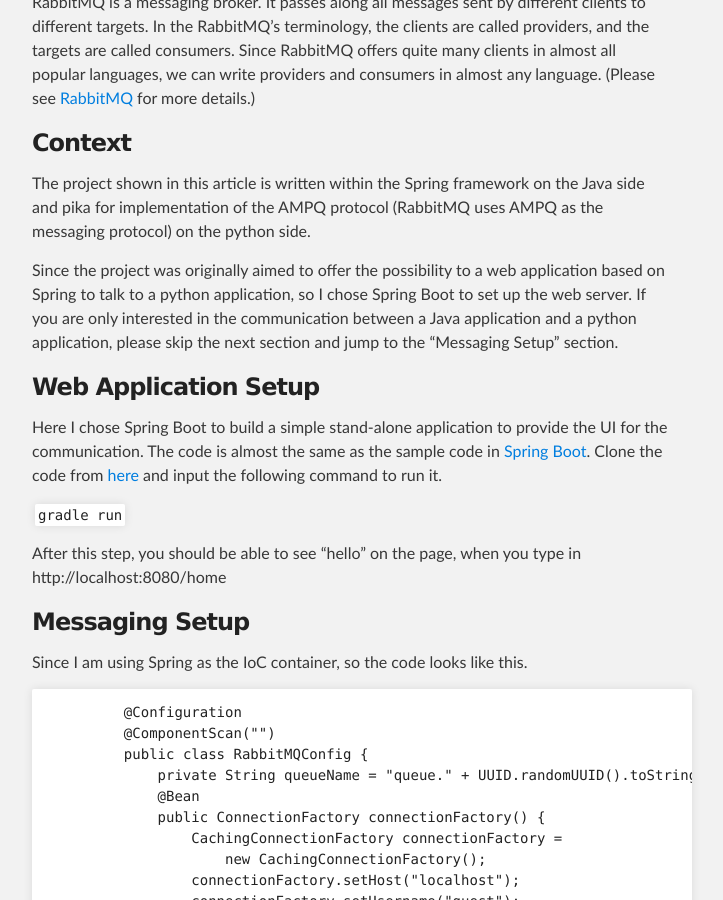
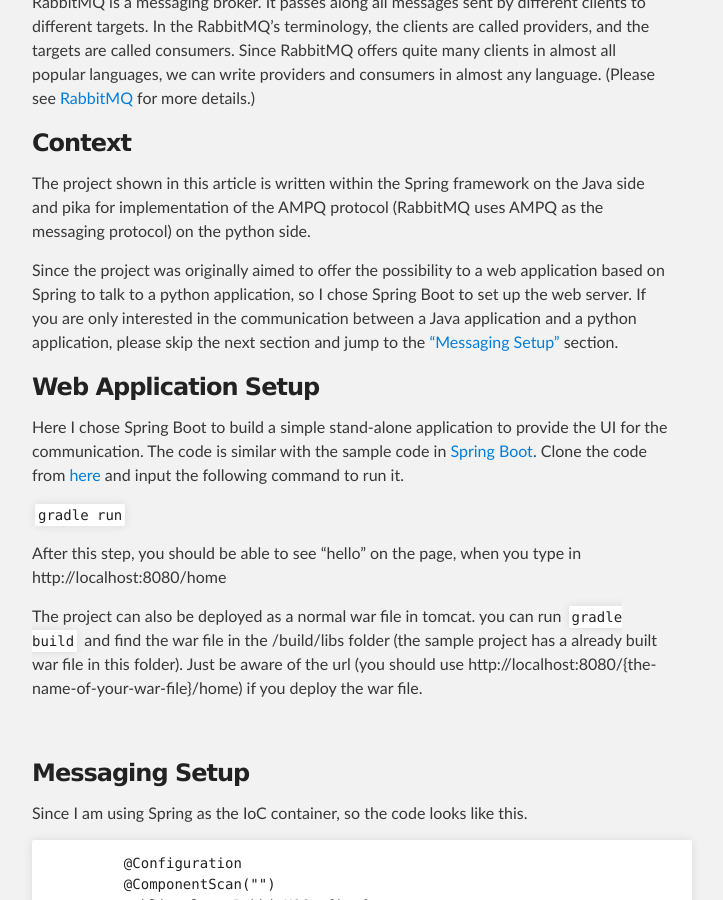
Before and after one commit to simonlzn/simonlzn.github.io, a Jekyll site: the page built from _posts/2016-07-18-Communication-between-different-applications-in-different-languages.md, in a window 1280 px wide and 900 px high, scrolled down 650 px. Shown: the whole window, without its empty margins (288-1011 px from the left). Built offline with Jekyll 4.4.1, drawn with Linux system fonts in a browser that asks for light colours; some of the changed text lies outside the part shown.

Commit message:
Adjusted the contetn

````diff
--- a/_posts/2016-07-18-Communication-between-different-applications-in-different-languages.md
+++ b/_posts/2016-07-18-Communication-between-different-applications-in-different-languages.md
@@ -11,16 +11,18 @@
 <h3>Context</h3>
 The project shown in this article is written within the Spring framework on the Java side and pika for implementation of the AMPQ protocol (RabbitMQ uses AMPQ as the messaging protocol) on the python side.
 
-Since the project was originally aimed to offer the possibility to a web application based on Spring to talk to a python application, so I chose Spring Boot to set up the web server. If you are only interested in the communication between a Java application and a python application, please skip the next section and jump to the “Messaging Setup” section.
+Since the project was originally aimed to offer the possibility to a web application based on Spring to talk to a python application, so I chose Spring Boot to set up the web server. If you are only interested in the communication between a Java application and a python application, please skip the next section and jump to the <a href="#main_content">“Messaging Setup”</a> section.
 
 <h3>Web Application Setup</h3>
-Here I chose Spring Boot to build a simple stand-alone application to provide the UI for the communication. The code is almost the same as the sample code in <a href="http://spring.io/guides/gs/serving-web-content/">Spring Boot</a>. Clone the code from <a href="https://github.com/simonlzn/SpringWithGradle">here</a> and input the following command to run it.
+Here I chose Spring Boot to build a simple stand-alone application to provide the UI for the communication. The code is similar with the sample code in <a href="http://spring.io/guides/gs/serving-web-content/">Spring Boot</a>. Clone the code from <a href="https://github.com/simonlzn/SpringWithGradle">here</a> and input the following command to run it.
 
 ``` gradle run ```
 
 After this step, you should be able to see “hello” on the page, when you type in http://localhost:8080/home
 
-<h3>Messaging Setup</h3>
+The project can also be deployed as a normal war file in tomcat. you can run  ``` gradle build ``` and find the war file in the /build/libs folder (the sample project has a already built war file in this folder). Just be aware of the url (you should use http://localhost:8080/{the-name-of-your-war-file}/home) if you deploy the war file.
+
+<h3 id="main_content">Messaging Setup</h3>
 Since I am using Spring as the IoC container, so the code looks like this.
 
 ``` java
@@ -158,4 +160,5 @@
 ```
 
 <h3>Run it</h3>
-Now let’s run both the Java application and python application and see how they communicate with each other.
+Now let’s run both Java application and python application and see how they communicate with each other.
+<img src="/images/post/java_python_comm.png"></img>
````
